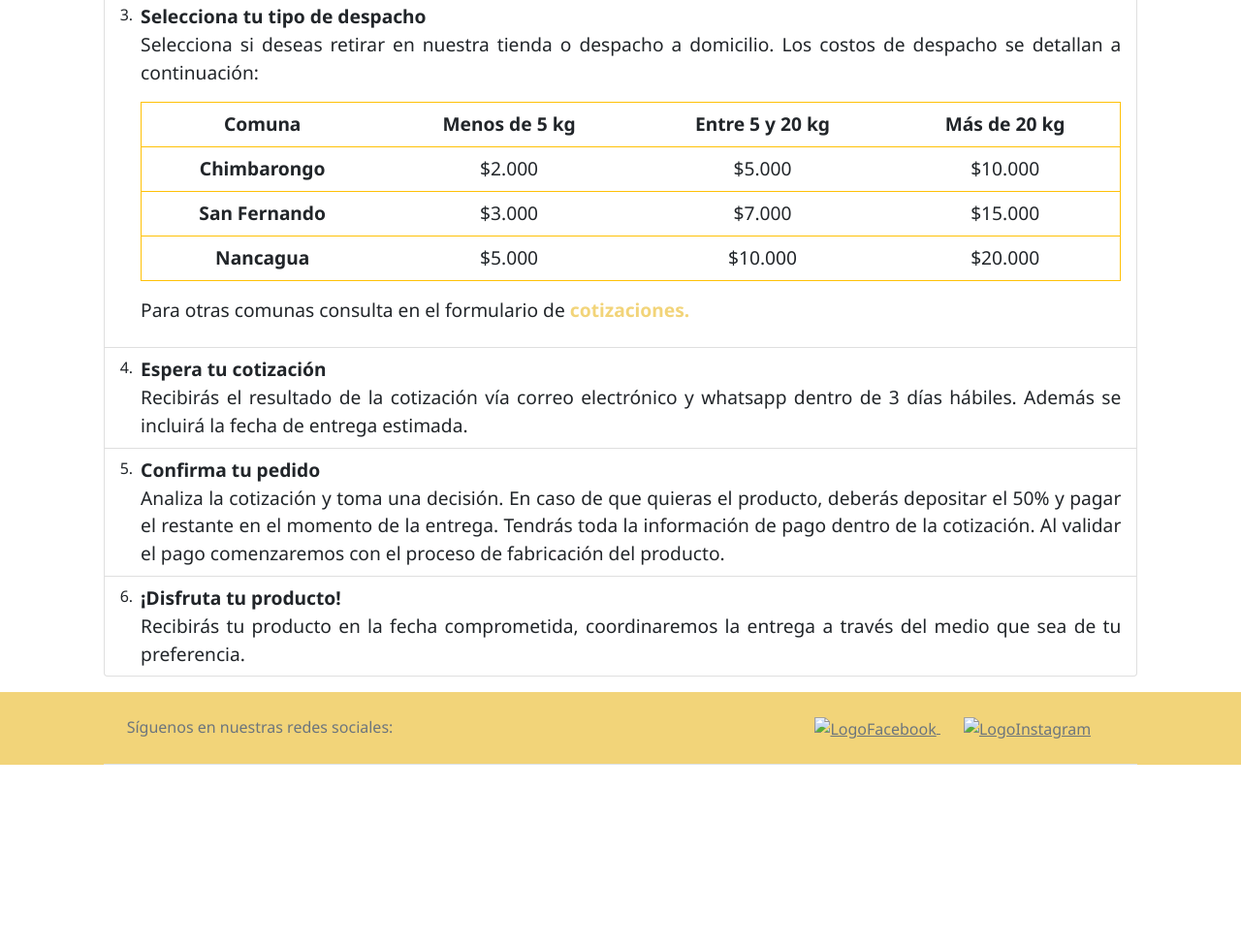
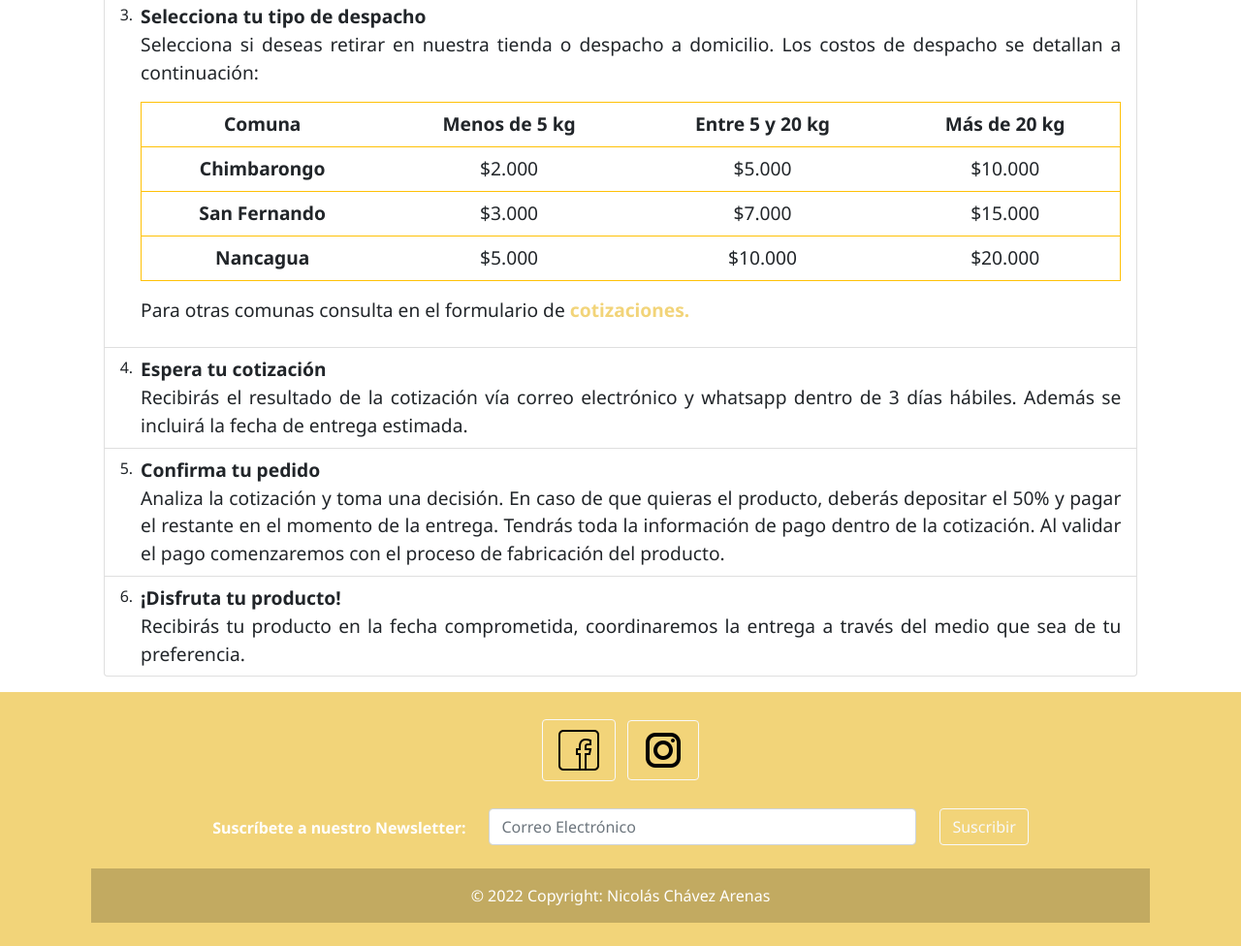
Before and after one commit to nicolaschavezarenas/ProyectoMaderart, a plain HTML site: page pedidos.html in a window 1280 px wide. Shown: the part 539-1515 px from the top of the page at 97% size. Before the commit the page ends 1328 px from the top, so only its background shows below. Drawn offline with nearby package versions, Linux system fonts and the light colour scheme.

Commit message:
corrige footer en todas las páginas

```diff
--- a/pedidos.html
+++ b/pedidos.html
@@ -128,23 +128,43 @@
 			</li>
 		</ol>
 	</div>
-	<div id="footer" >
-		<div class="text-center text-lg-start text-muted col-10 offset-1">
-			<section class="d-flex justify-content-center justify-content-lg-between p-4 border-bottom">
-				<div class="me-5 d-none d-lg-block">
-					<span>Síguenos en nuestras redes sociales:</span>
-				</div>
-				<div>
-				<a href="https://www.facebook.com/maderart.chimbarongo" class="me-4 text-reset">
-					<img src="assets/facebook.png" alt="LogoFacebook" width="30" height="30">
+<!--Footer-->
+	<footer class="text-center" id="footer">
+		<div class="container p-4">
+			<section class="mb-4">
+				<a class="btn btn-outline-light btn-floating m-1" href="https://www.facebook.com/maderart.chimbarongo" target="_blank" role="button">
+					<img src="assets/logos/facebook.png" alt="LogoFacebook">
 				</a>
-				<a href="https://www.instagram.com/maderart_chimbarongo/" class="me-4 text-reset">
-					<img src="assets/instagram.png" alt="LogoInstagram" width="30" height="30">
+				<a class="btn btn-outline-light btn-floating m-1" href="https://www.instagram.com/maderart_chimbarongo/" target="_blank" role="button">
+					<img src="assets/logos/instagram.png" alt="LogoInstagram">
 				</a>
-				</div>
 			</section>
+			<section>
+				<form>
+					<div class="row d-flex justify-content-center">
+							<div class="col-auto">
+								<p class="pt-2">
+									<strong>Suscríbete a nuestro Newsletter: </strong>
+								</p>
+							</div>
+							<div class="col-md-5 col-12">
+								<div class="form-outline form-white mb-4">
+									<input type="email" id="form5Example21" class="form-control" placeholder="Correo Electrónico"/>
+								</div>
+							</div>
+							<div class="col-auto">
+								<button type="submit" class="btn btn-outline-light mb-4">
+									Suscribir
+								</button>
+							</div>
+					</div>
+				</form>
+			</section>
+			<div class="text-center p-3" style="background-color: rgba(0, 0, 0, 0.2);">
+				© 2022 Copyright: Nicolás Chávez Arenas
+			</div>
 		</div>
-	</div>
+	</footer>
     <script src="https://cdn.jsdelivr.net/npm/bootstrap@5.1.3/dist/js/bootstrap.bundle.min.js" integrity="sha384-ka7Sk0Gln4gmtz2MlQnikT1wXgYsOg+OMhuP+IlRH9sENBO0LRn5q+8nbTov4+1p" crossorigin="anonymous"></script>
   </body>
 </html>
```
Also changed, not shown: cotizaciones.html (+33 -13 lines), galeria.html (+44 -19 lines), historia.html (+32 -13 lines), index.html (+1 -0 lines).
